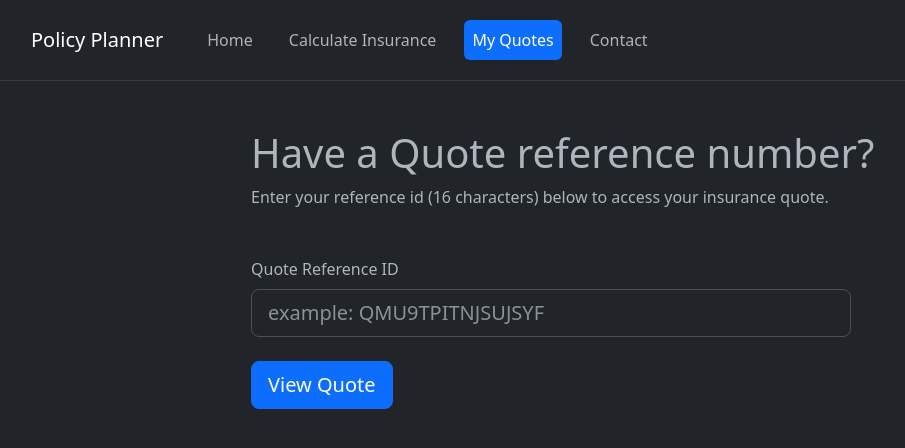
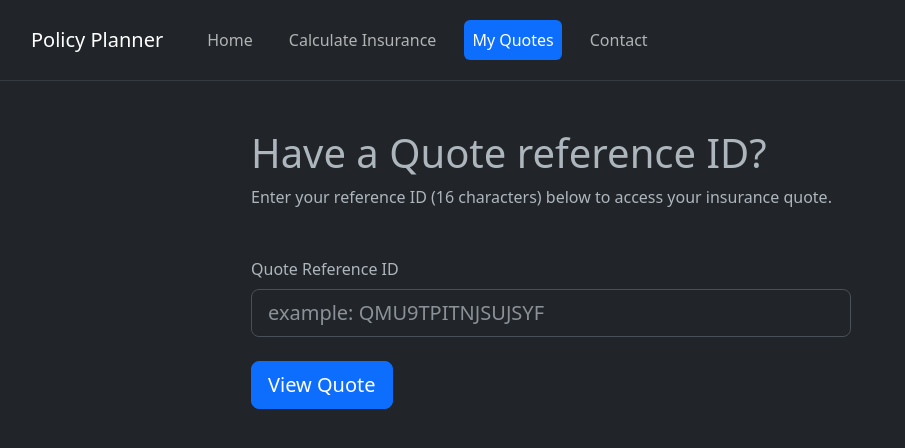
Before and after one commit to hershk17/insurance-calculator, an Angular app in the folder insurance-web-app/: page /quotes in a window 1280 px wide. Shown: the top 448 px of the page, without its empty margins (1-906 px from the left). Built offline with nearby package versions, Linux system fonts and the light colour scheme.

Commit message:
typo fixes

```diff
--- a/insurance-web-app/src/app/components/quote-details/quote-details.component.html
+++ b/insurance-web-app/src/app/components/quote-details/quote-details.component.html
@@ -37,7 +37,7 @@
 
   <!-- Support tip for unsuccessful quote -->
   <h5 *ngIf="!quote.success" class="mt-4 mb-5">
-    Please email our insurance specialist using the button below to get a custom quote. Make sure to include your reference number (16
+    Please email our insurance specialist using the button below to get a custom quote. Make sure to include your reference id (16
     characters) in the email subject.
   </h5>
 
@@ -56,10 +56,10 @@
 
 <!-- Quote Form Container -->
 <div *ngIf="!quote">
-  <h1 class="mb-2">Have a Quote reference number?</h1>
-  <p class="mb-5">Enter your reference id (16 characters) below to access your insurance quote.</p>
+  <h1 class="mb-2">Have a Quote reference ID?</h1>
+  <p class="mb-5">Enter your reference ID (16 characters) below to access your insurance quote.</p>
   <div *ngIf="showErrorMsg" class="text-danger mb-4">
-    Could not find this quote. Please check your reference number and try again.
+    Could not find this quote. Please check your reference ID and try again.
   </div>
   <form [formGroup]="referenceForm" (ngSubmit)="onSubmit()">
     <label for="reference" class="form-label">Quote Reference ID</label>
```
Also changed, not shown: 1 other file (tests, documents, lock files or other folders).
